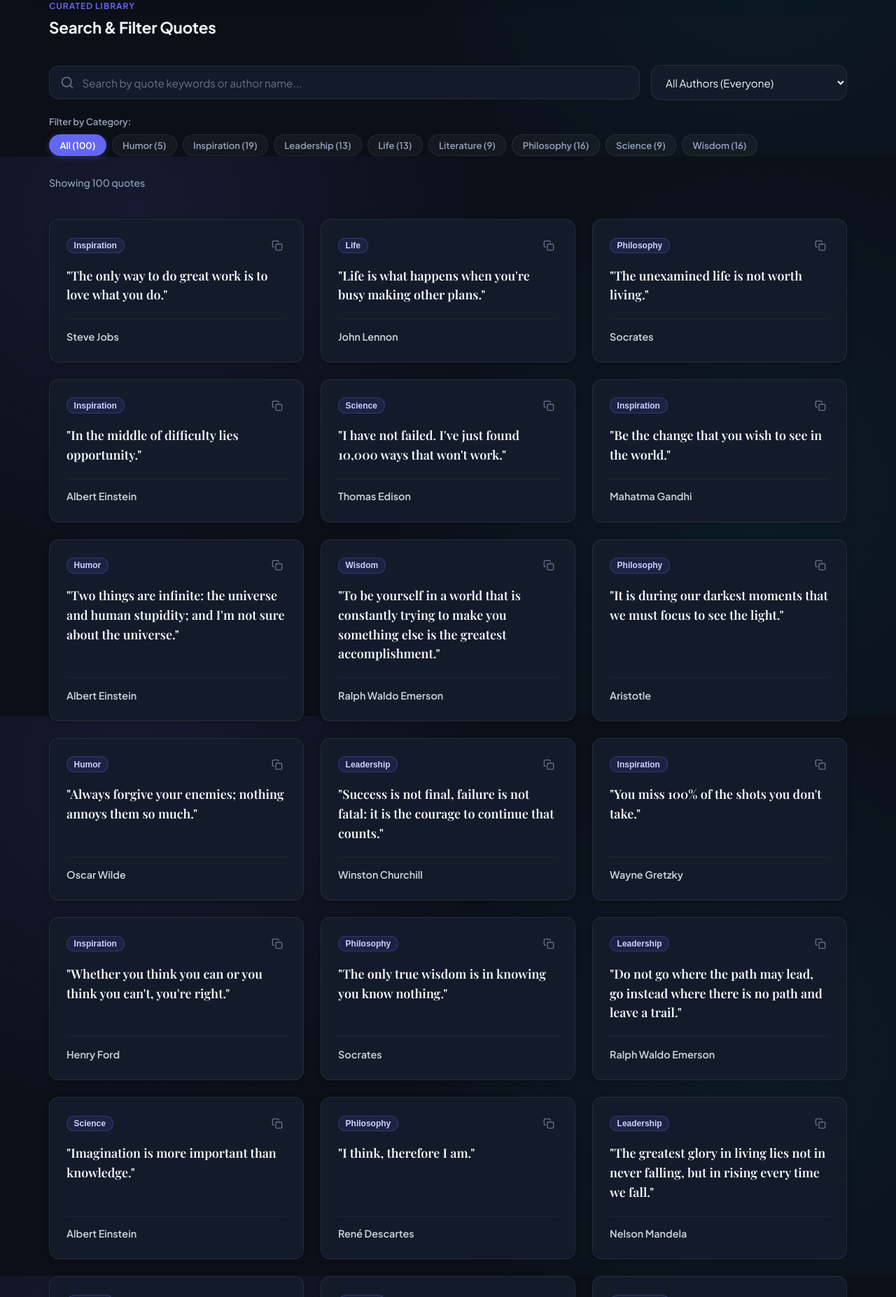
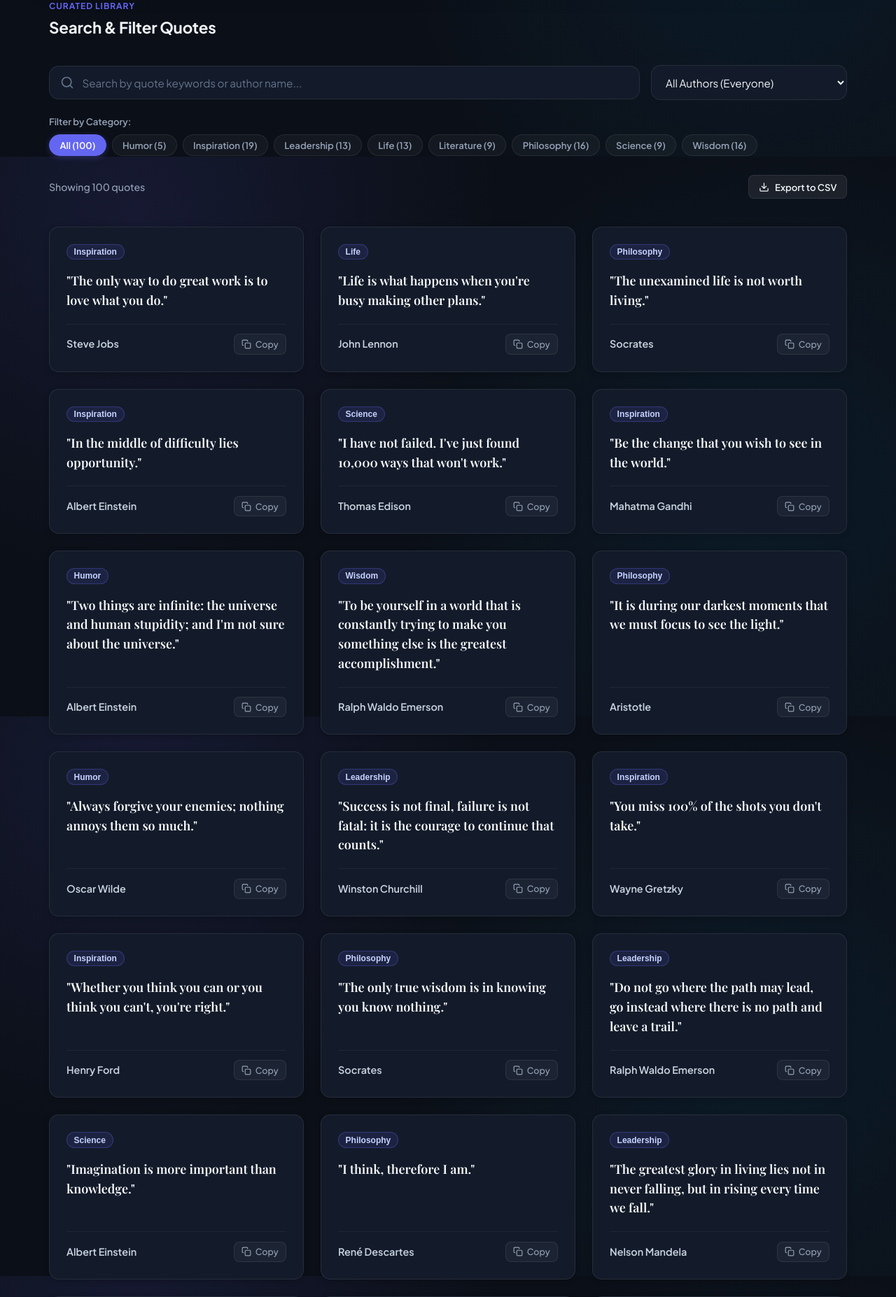
Before and after one commit to audleyhar/audleyhar-famous-quotes, a Flask app: page / in a window 1280 px wide. Shown: the part 576-2430 px from the top of the page at 70% size. Run offline with Flask 3, Linux system fonts and the light colour scheme; some web fonts are replaced.

Commit message:
feat: add Copy to Clipboard button on each quote and Export to CSV button

```diff
--- a/app.py
+++ b/app.py
@@ -1,7 +1,9 @@
+import csv
+import io
 import json
 import os
 import random
-from flask import Flask, jsonify, render_template, request
+from flask import Flask, Response, jsonify, render_template, request
 
 app = Flask(__name__)
 
@@ -21,6 +23,27 @@ def load_quotes():
 QUOTES = load_quotes()
 
 
+def filter_quotes(query="", author_filter="", category_filter=""):
+    """Filter the in-memory quotes list based on query criteria."""
+    results = QUOTES
+
+    if category_filter and category_filter.lower() != "all":
+        results = [q for q in results if q["category"].lower() == category_filter.lower()]
+
+    if author_filter and author_filter.lower() != "all":
+        results = [q for q in results if author_filter.lower() in q["author"].lower()]
+
+    if query.strip():
+        q_clean = query.strip().lower()
+        results = [
+            q
+            for q in results
+            if q_clean in q["quote"].lower() or q_clean in q["author"].lower()
+        ]
+
+    return results
+
+
 @app.route("/")
 def index():
     """Serve the main HTML page."""
@@ -37,26 +60,37 @@ def get_quotes():
       - category: Filter by category (case-insensitive exact match)
     """
     query = request.args.get("search") or request.args.get("q", "")
-    author_filter = request.args.get("author", "").strip().lower()
-    category_filter = request.args.get("category", "").strip().lower()
+    author_filter = request.args.get("author", "").strip()
+    category_filter = request.args.get("category", "").strip()
 
-    results = QUOTES
+    results = filter_quotes(query, author_filter, category_filter)
+    return jsonify({"total": len(results), "quotes": results})
 
-    if category_filter and category_filter != "all":
-        results = [q for q in results if q["category"].lower() == category_filter]
 
-    if author_filter and author_filter != "all":
-        results = [q for q in results if author_filter in q["author"].lower()]
+@app.route("/api/quotes/export", methods=["GET"])
+def export_quotes_csv():
+    """
+    Export quotes matching query criteria as a CSV file.
+    Supports query parameters: search/q, author, category.
+    """
+    query = request.args.get("search") or request.args.get("q", "")
+    author_filter = request.args.get("author", "").strip()
+    category_filter = request.args.get("category", "").strip()
 
-    if query.strip():
-        q_clean = query.strip().lower()
-        results = [
-            q
-            for q in results
-            if q_clean in q["quote"].lower() or q_clean in q["author"].lower()
-        ]
+    results = filter_quotes(query, author_filter, category_filter)
 
-    return jsonify({"total": len(results), "quotes": results})
+    output = io.StringIO()
+    writer = csv.writer(output, quoting=csv.QUOTE_MINIMAL)
+    writer.writerow(["ID", "Quote", "Author", "Category"])
+    for q in results:
+        writer.writerow([q.get("id"), q.get("quote"), q.get("author"), q.get("category")])
+
+    return Response(
+        output.getvalue(),
+        mimetype="text/csv",
+        headers={"Content-Disposition": "attachment; filename=quotes.csv"}
+    )
+
 
 
 @app.route("/api/quotes/random", methods=["GET"])
--- a/static/css/style.css
+++ b/static/css/style.css
@@ -420,12 +420,26 @@ h2 {
   align-items: center;
   justify-content: space-between;
   padding-top: 0.5rem;
+  flex-wrap: wrap;
+  gap: 0.75rem;
 }
 
 .results-count {
   font-size: 0.88rem;
   color: var(--text-muted);
   font-weight: 500;
+}
+
+.toolbar-actions {
+  display: flex;
+  align-items: center;
+  gap: 0.75rem;
+}
+
+.btn-sm {
+  padding: 0.45rem 0.85rem;
+  font-size: 0.82rem;
+  border-radius: var(--radius-sm);
 }
 
 .btn-reset-filters {
@@ -500,21 +514,39 @@ h2 {
 }
 
 .card-btn-copy {
-  background: transparent;
-  border: none;
-  color: var(--text-dim);
+  background: rgba(255, 255, 255, 0.04);
+  border: 1px solid var(--border-color);
+  color: var(--text-muted);
   cursor: pointer;
-  padding: 0.3rem;
+  padding: 0.35rem 0.65rem;
   border-radius: var(--radius-sm);
-  display: flex;
+  display: inline-flex;
   align-items: center;
-  transition: color var(--transition-fast), background var(--transition-fast);
+  gap: 0.35rem;
+  font-size: 0.78rem;
+  font-weight: 500;
+  font-family: var(--font-body);
+  transition: all var(--transition-fast);
 }
 
 .card-btn-copy:hover {
   color: #ffffff;
-  background: rgba(255, 255, 255, 0.08);
+  background: rgba(255, 255, 255, 0.1);
+  border-color: var(--border-hover);
 }
+
+.card-btn-copy.copied {
+  background: rgba(16, 185, 129, 0.15);
+  border-color: rgba(16, 185, 129, 0.45);
+  color: #34d399;
+}
+
+.btn.copied {
+  background: #059669;
+  border-color: #10b981;
+  color: #ffffff;
+}
+
 
 .card-quote-text {
   font-family: var(--font-quote);
--- a/static/js/app.js
+++ b/static/js/app.js
@@ -8,6 +8,7 @@
   // Application State
   const state = {
     featuredQuote: null,
+    currentQuotes: [],
     activeCategory: 'all',
     activeAuthor: 'all',
     searchQuery: '',
@@ -30,6 +31,7 @@
     categoryPills: document.getElementById('categoryPills'),
     resultsCount: document.getElementById('resultsCount'),
     btnResetFilters: document.getElementById('btnResetFilters'),
+    btnExportCSV: document.getElementById('btnExportCSV'),
     btnEmptyReset: document.getElementById('btnEmptyReset'),
     quotesGrid: document.getElementById('quotesGrid'),
     emptyState: document.getElementById('emptyState'),
@@ -56,9 +58,9 @@
   }
 
   /**
-   * Helper: Copy text to clipboard
+   * Helper: Copy text to clipboard with optional button visual feedback
    */
-  async function copyQuote(quote, author) {
+  async function copyQuote(quote, author, buttonEl = null) {
     const formatted = `"${quote}" — ${author}`;
     try {
       if (navigator.clipboard && navigator.clipboard.writeText) {
@@ -73,12 +75,70 @@
         document.execCommand('copy');
         document.body.removeChild(textarea);
       }
+
+      if (buttonEl) {
+        const originalHTML = buttonEl.innerHTML;
+        buttonEl.classList.add('copied');
+        buttonEl.innerHTML = `
+          <svg width="14" height="14" viewBox="0 0 24 24" fill="none" stroke="currentColor" stroke-width="2.5" stroke-linecap="round" stroke-linejoin="round">
+            <polyline points="20 6 9 17 4 12"/>
+          </svg>
+          <span>Copied!</span>
+        `;
+        setTimeout(() => {
+          buttonEl.classList.remove('copied');
+          buttonEl.innerHTML = originalHTML;
+        }, 1800);
+      }
+
       showToast('Quote copied to clipboard!');
     } catch (err) {
       console.error('Failed to copy quote: ', err);
       showToast('Could not copy to clipboard');
     }
   }
+
+  /**
+   * Export currently displayed quotes to a downloadable CSV file
+   */
+  function exportQuotesToCSV() {
+    const quotes = state.currentQuotes || [];
+    if (quotes.length === 0) {
+      showToast('No quotes to export');
+      return;
+    }
+
+    const headers = ['ID', 'Quote', 'Author', 'Category'];
+    const rows = quotes.map(q => [
+      q.id,
+      `"${(q.quote || '').replace(/"/g, '""')}"`,
+      `"${(q.author || '').replace(/"/g, '""')}"`,
+      `"${(q.category || '').replace(/"/g, '""')}"`
+    ]);
+
+    const csvContent = [headers.join(','), ...rows.map(r => r.join(','))].join('\r\n');
+    const blob = new Blob([csvContent], { type: 'text/csv;charset=utf-8;' });
+    const url = URL.createObjectURL(blob);
+    const link = document.createElement('a');
+    link.href = url;
+
+    let filename = 'quotes';
+    if (state.activeCategory && state.activeCategory !== 'all') {
+      filename += `-${state.activeCategory.toLowerCase()}`;
+    }
+    if (state.activeAuthor && state.activeAuthor !== 'all') {
+      filename += `-${state.activeAuthor.toLowerCase().replace(/\s+/g, '_')}`;
+    }
+    link.download = `${filename}.csv`;
+
+    document.body.appendChild(link);
+    link.click();
+    document.body.removeChild(link);
+    URL.revokeObjectURL(url);
+
+    showToast(`Exported ${quotes.length} quotes to CSV!`);
+  }
+
 
   /**
    * Fetch and display a random quote in the featured section
@@ -224,6 +284,7 @@
    * Render cards inside quotes grid
    */
   function renderQuotesGrid(quotes) {
+    state.currentQuotes = quotes;
     elements.quotesGrid.innerHTML = '';
 
     if (quotes.length === 0) {
@@ -254,30 +315,14 @@
         setCategory(item.category);
       });
 
-      const copyBtn = document.createElement('button');
-      copyBtn.className = 'card-btn-copy';
-      copyBtn.title = 'Copy quote';
-      copyBtn.setAttribute('aria-label', 'Copy quote');
-      copyBtn.innerHTML = `
-        <svg width="16" height="16" viewBox="0 0 24 24" fill="none" stroke="currentColor" stroke-width="2" stroke-linecap="round" stroke-linejoin="round">
-          <rect x="9" y="9" width="13" height="13" rx="2" ry="2"/>
-          <path d="M5 15H4a2 2 0 0 1-2-2V4a2 2 0 0 1 2-2h9a2 2 0 0 1 2 2v1"/>
-        </svg>
-      `;
-      copyBtn.addEventListener('click', (e) => {
-        e.stopPropagation();
-        copyQuote(item.quote, item.author);
-      });
-
       cardTop.appendChild(catBadge);
-      cardTop.appendChild(copyBtn);
 
       // Quote Text
       const quoteText = document.createElement('p');
       quoteText.className = 'card-quote-text';
       quoteText.textContent = `"${item.quote}"`;
 
-      // Card Footer
+      // Card Footer with Author and prominent Copy to Clipboard button
       const cardFooter = document.createElement('div');
       cardFooter.className = 'card-footer';
 
@@ -289,9 +334,26 @@
         setAuthor(item.author);
       });
 
+      const copyBtn = document.createElement('button');
+      copyBtn.className = 'card-btn-copy';
+      copyBtn.title = 'Copy quote to clipboard';
+      copyBtn.setAttribute('aria-label', 'Copy quote to clipboard');
+      copyBtn.innerHTML = `
+        <svg width="14" height="14" viewBox="0 0 24 24" fill="none" stroke="currentColor" stroke-width="2" stroke-linecap="round" stroke-linejoin="round">
+          <rect x="9" y="9" width="13" height="13" rx="2" ry="2"/>
+          <path d="M5 15H4a2 2 0 0 1-2-2V4a2 2 0 0 1 2-2h9a2 2 0 0 1 2 2v1"/>
+        </svg>
+        <span>Copy</span>
+      `;
+      copyBtn.addEventListener('click', (e) => {
+        e.stopPropagation();
+        copyQuote(item.quote, item.author, copyBtn);
+      });
+
       cardFooter.appendChild(authorLink);
+      cardFooter.appendChild(copyBtn);
 
-      // Append elements
+      // Assemble card
       card.appendChild(cardTop);
       card.appendChild(quoteText);
       card.appendChild(cardFooter);
@@ -301,6 +363,7 @@
 
     elements.quotesGrid.appendChild(fragment);
   }
+
 
   /**
    * Update results count and reset filters button visibility
@@ -380,9 +443,15 @@
     // Copy Featured button
     elements.btnCopyFeatured.addEventListener('click', () => {
       if (state.featuredQuote) {
-        copyQuote(state.featuredQuote.quote, state.featuredQuote.author);
+        copyQuote(state.featuredQuote.quote, state.featuredQuote.author, elements.btnCopyFeatured);
       }
     });
+
+    // Export to CSV button
+    if (elements.btnExportCSV) {
+      elements.btnExportCSV.addEventListener('click', exportQuotesToCSV);
+    }
+
 
     // Filter by featured author
     elements.btnFilterByAuthor.addEventListener('click', () => {
--- a/templates/index.html
+++ b/templates/index.html
@@ -109,8 +109,19 @@
       <!-- Active Filters Summary Bar -->
       <div class="active-filters-bar" id="activeFiltersBar">
         <span class="results-count" id="resultsCount">Showing 100 quotes</span>
-        <button id="btnResetFilters" class="btn-reset-filters hidden">Reset Filters</button>
+        <div class="toolbar-actions">
+          <button id="btnExportCSV" class="btn btn-secondary btn-sm" title="Export matching quotes to CSV">
+            <svg width="15" height="15" viewBox="0 0 24 24" fill="none" stroke="currentColor" stroke-width="2" stroke-linecap="round" stroke-linejoin="round">
+              <path d="M21 15v4a2 2 0 0 1-2 2H5a2 2 0 0 1-2-2v-4"/>
+              <polyline points="7 10 12 15 17 10"/>
+              <line x1="12" y1="15" x2="12" y2="3"/>
+            </svg>
+            Export to CSV
+          </button>
+          <button id="btnResetFilters" class="btn-reset-filters hidden">Reset Filters</button>
+        </div>
       </div>
+
     </section>
 
     <!-- Quotes Results Grid -->
```
Also changed, not shown: tests/test_app.py (+23 -0 lines).
